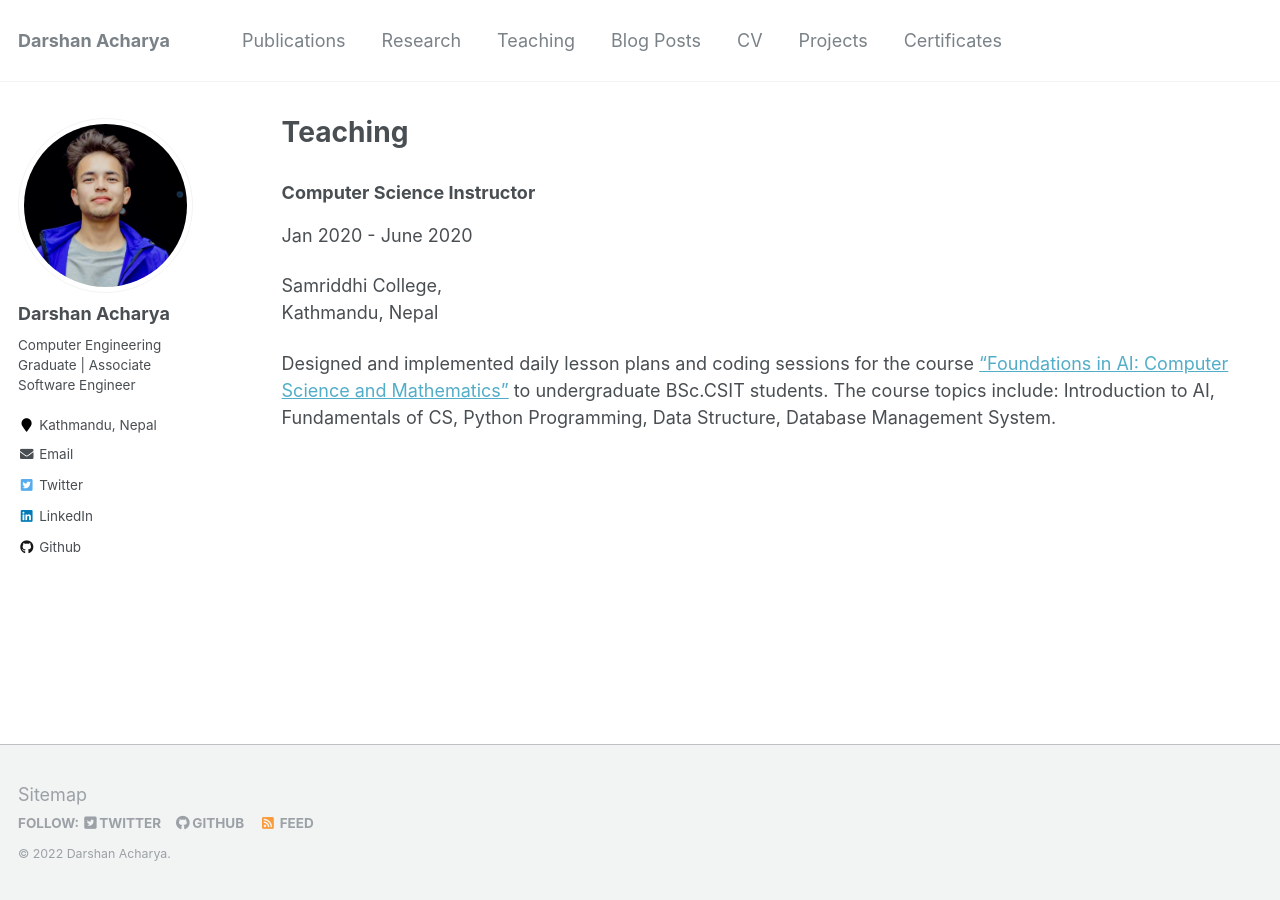
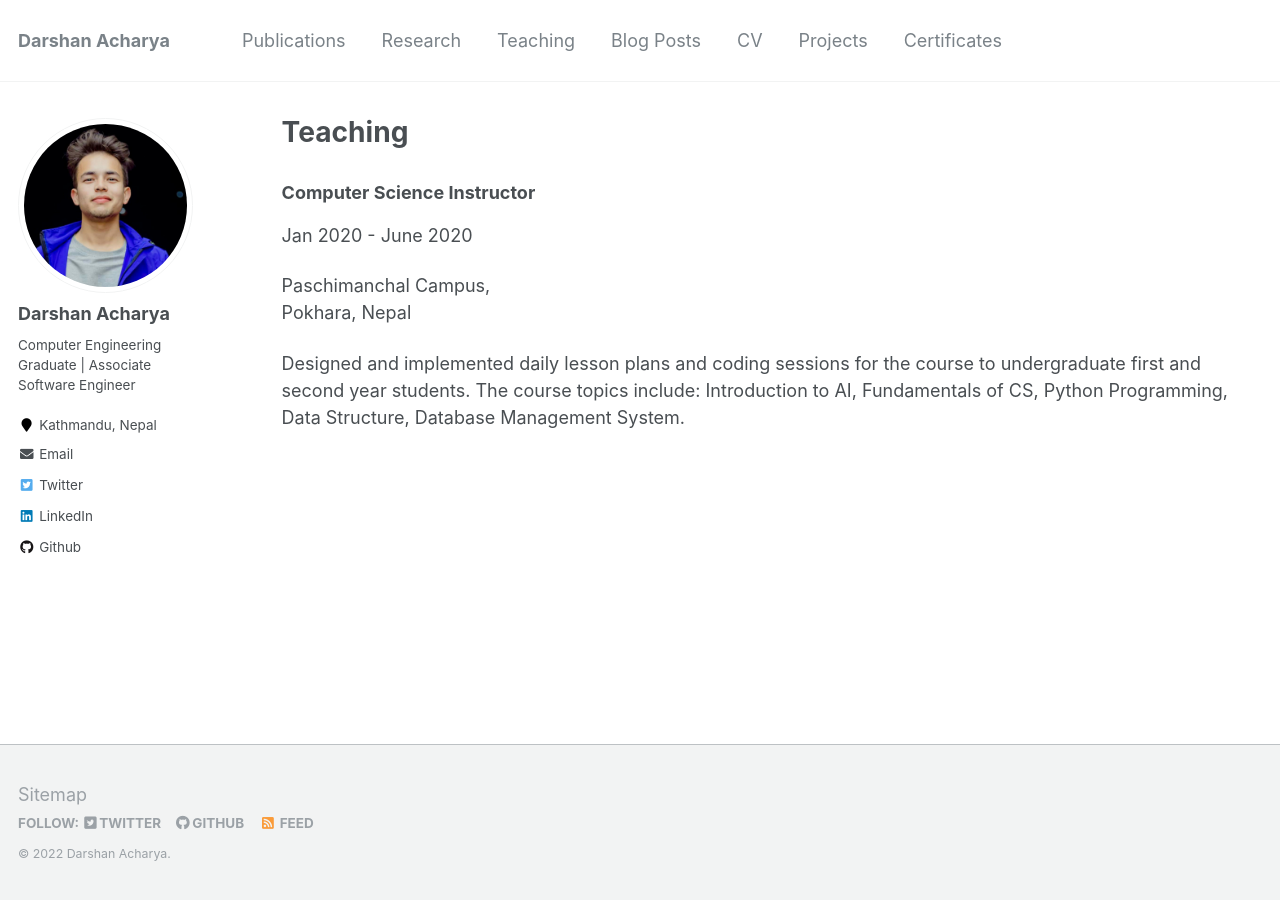
Before and after one commit to acharyadarshan/acharyadarshan.github.io, a Jekyll site: the page built from _pages/teaching.md, in a window 1280 px wide. Built offline with Jekyll 4.4.1, drawn with Linux system fonts in a browser that asks for light colours.

Commit message:
teaching updated

```diff
--- a/_pages/teaching.md
+++ b/_pages/teaching.md
@@ -9,10 +9,9 @@ author_profile: true
 
 Jan 2020 - June 2020
 
-Samriddhi College, <br>
-Kathmandu, Nepal
+Paschimanchal Campus, <br>
+Pokhara, Nepal
 
-Designed and implemented daily lesson plans and coding sessions for the course [“Foundations in AI: Computer
-Science and Mathematics”](https://fusemachines.com/ai-education/for-engineers/) to undergraduate BSc.CSIT students.
+Designed and implemented daily lesson plans and coding sessions for the course to undergraduate first and second year students.
 The course topics include: Introduction to AI,
 Fundamentals of CS, Python Programming, Data Structure, Database Management System.
```
